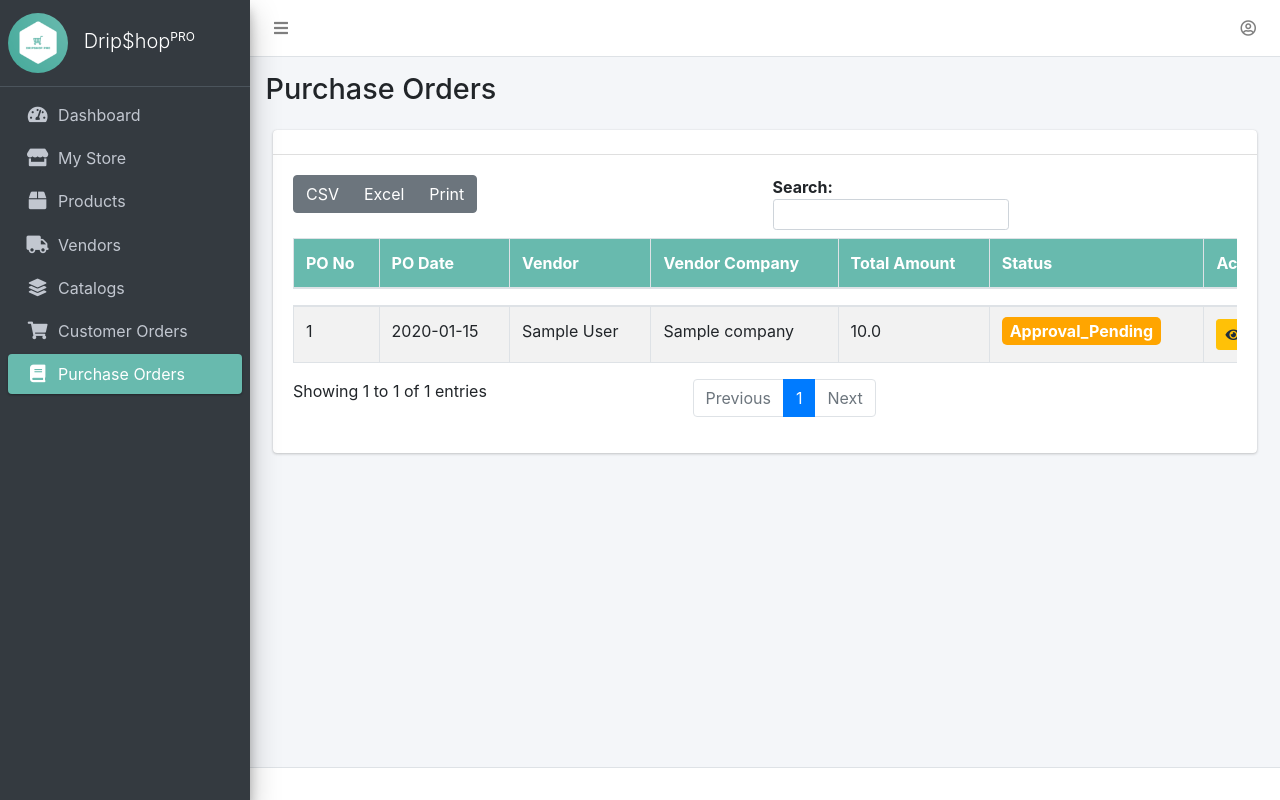
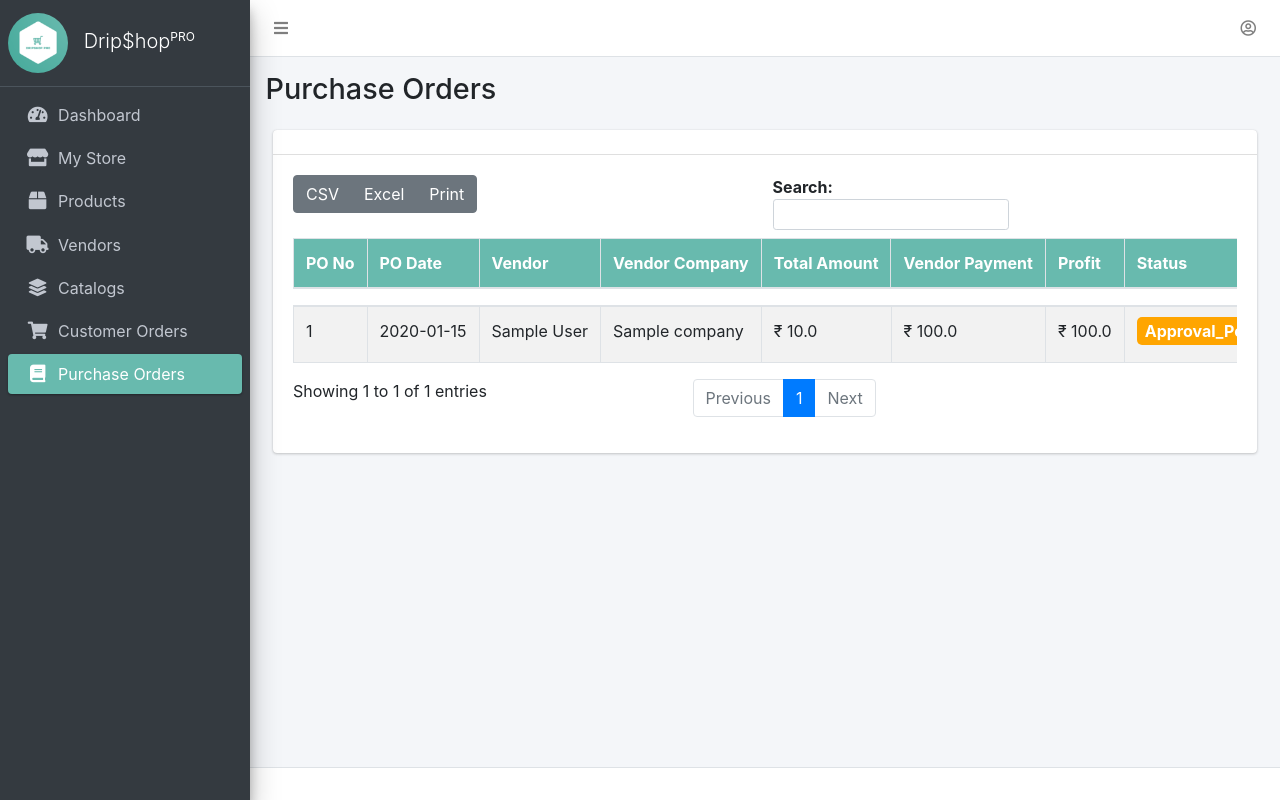
Before and after one commit to manjot-baj/DropShippingManagement, a Django app: page /billing/merchant_purchase_order_list/ in a window 1280 px wide. Run offline with Django 5.2, Linux system fonts and the light colour scheme; a user stored in the database is signed in; tables that the repository leaves empty hold one stand-in row (values such as "Sample post"); lists and menus that the app fills with data are empty; some libraries are stand-ins or nearby versions.

Commit message:
DSM-24 fix

```diff
--- a/DripShopPro/apps/billing/urls.py
+++ b/DripShopPro/apps/billing/urls.py
@@ -1,5 +1,9 @@
 from django.urls import path
-from billing.views import CreatePurchaseOrderView, MerchantPurchaseOrderListView
+from billing.views import (
+    CreatePurchaseOrderView,
+    MerchantPurchaseOrderListView,
+    MerchantPODetailView,
+)
 
 urlpatterns = [
     path(
@@ -12,4 +16,9 @@ urlpatterns = [
         MerchantPurchaseOrderListView.as_view(),
         name="merchant_purchase_order_list",
     ),
+    path(
+        "merchant_po_detail/<int:po_id>/",
+        MerchantPODetailView.as_view(),
+        name="merchant_po_detail",
+    ),
 ]
--- a/DripShopPro/apps/billing/views.py
+++ b/DripShopPro/apps/billing/views.py
@@ -6,7 +6,7 @@ from store.Utils.middlewares import StoreRequiredMixin
 from django.views import View
 from django.contrib import messages
 from order.models import OrderItem
-from common.functions import PO_STATUS_COLORS
+from common.functions import PO_STATUS_COLORS, ORDER_STATUS_COLORS
 from billing.models import PurchaseOrderInvoice
 
 logger = logging.getLogger("error_log")
@@ -53,11 +53,17 @@ class MerchantPurchaseOrderListView(RoleRequiredMixin, StoreRequiredMixin, View)
             po_list = []
             for each in purchase_order_list:
                 order_item = each.order_item
-                total_amount = float(order_item.total_amount)
                 vendor_name = (
                     order_item.merchant.first_name + " " + order_item.merchant.last_name
                 )
                 vendor_company_name = order_item.product.inventory.company.name
+                total_amount = float(order_item.total_amount)
+                merchant_profit_amount = order_item.merchant_margin_price * int(
+                    order_item.quantity
+                )
+                vendor_payment_amount = order_item.vendor_price * int(
+                    order_item.quantity
+                )
                 po_list.append(
                     {
                         "po_id": each.pk,
@@ -65,9 +71,13 @@ class MerchantPurchaseOrderListView(RoleRequiredMixin, StoreRequiredMixin, View)
                         "po_no": order_item.tracking_id,
                         "vendor_name": vendor_name,
                         "vendor_company_name": vendor_company_name,
-                        "total_amount": total_amount,
+                        "vendor_payment_amount": float(vendor_payment_amount),
+                        "merchant_profit_amount": float(merchant_profit_amount),
+                        "total_amount": float(total_amount),
                         "status": each.status,
                         "status_color": PO_STATUS_COLORS[each.status],
+                        "order_status": order_item.status,
+                        "order_status_color": ORDER_STATUS_COLORS[order_item.status],
                     }
                 )
 
@@ -88,3 +98,139 @@ class MerchantPurchaseOrderListView(RoleRequiredMixin, StoreRequiredMixin, View)
                 {"message": "Error while listing PO."},
                 status=500,
             )
+
+
+class MerchantPODetailView(RoleRequiredMixin, StoreRequiredMixin, View):
+    required_role = "Merchant"
+
+    def get(self, request, po_id, *args, **kwargs):
+        try:
+            po = PurchaseOrderInvoice.objects.get(pk=po_id)
+            order_item = po.order_item
+            total_amount = float(order_item.total_amount)
+            merchant_profit_amount = order_item.merchant_margin_price * int(
+                order_item.quantity
+            )
+            vendor_payment_amount = order_item.vendor_price * int(order_item.quantity)
+
+            customer_name = (
+                order_item.parent.owner.first_name
+                + " "
+                + order_item.parent.owner.last_name
+            )
+            customer_address = order_item.parent.address
+            customer_city = order_item.parent.city
+            customer_state = order_item.parent.state
+            customer_postal_code = order_item.parent.postal_code
+            customer_country = order_item.parent.country
+            customer_mobile_no = order_item.parent.owner.mobile_no
+            customer_email = order_item.parent.owner.email_id
+
+            merchant_name = (
+                order_item.merchant.first_name + " " + order_item.merchant.last_name
+            )
+            merchant_store_name = order_item.product.store.name
+            merchant_address = order_item.product.store.address
+            merchant_city = order_item.product.store.city
+            merchant_state = order_item.product.store.state
+            merchant_postal_code = order_item.product.store.postal_code
+            merchant_country = order_item.product.store.country
+            merchant_mobile_no = order_item.product.store.owner.mobile_no
+            merchant_email = order_item.product.store.owner.email_id
+
+            vendor_name = (
+                order_item.merchant.first_name + " " + order_item.merchant.last_name
+            )
+            vendor_company_name = order_item.product.inventory.company.name
+            vendor_address = order_item.product.inventory.company.address
+            vendor_city = order_item.product.inventory.company.city
+            vendor_state = order_item.product.inventory.company.state
+            vendor_postal_code = order_item.product.inventory.company.postal_code
+            vendor_country = order_item.product.inventory.company.country
+            vendor_mobile_no = order_item.product.inventory.company.owner.mobile_no
+            vendor_email = order_item.product.inventory.company.owner.email_id
+
+            order_detail_data = {
+                "order_item_id": order_item.pk,
+                "tracking_id": order_item.tracking_id,
+                "order_date": str(order_item.parent.created_at.date()),
+                "product": order_item.product.inventory.product.name,
+                "product_description": order_item.product.inventory.product.description,
+                "vendor_price": order_item.vendor_price,
+                "margin": order_item.merchant_margin,
+                "store_price": order_item.store_price,
+                "quantity": int(order_item.quantity),
+                "total_amount": total_amount,
+                "merchant_profit_amount": float(merchant_profit_amount),
+                "vendor_payment_amount": float(vendor_payment_amount),
+                "status": order_item.status,
+                "status_color": ORDER_STATUS_COLORS[order_item.status],
+                "customer_name": customer_name,
+                "customer_address": customer_address,
+                "customer_city": customer_city,
+                "customer_state": customer_state,
+                "customer_postal_code": customer_postal_code,
+                "customer_country": customer_country,
+                "customer_mobile_no": customer_mobile_no,
+                "customer_email": customer_email,
+                "merchant_name": merchant_name,
+                "merchant_store_name": merchant_store_name,
+                "merchant_address": merchant_address,
+                "merchant_city": merchant_city,
+                "merchant_state": merchant_state,
+                "merchant_postal_code": merchant_postal_code,
+                "merchant_country": merchant_country,
+                "merchant_mobile_no": merchant_mobile_no,
+                "merchant_email": merchant_email,
+                "vendor_name": vendor_name,
+                "vendor_company_name": vendor_company_name,
+                "vendor_address": vendor_address,
+                "vendor_city": vendor_city,
+                "vendor_state": vendor_state,
+                "vendor_postal_code": vendor_postal_code,
+                "vendor_country": vendor_country,
+                "vendor_mobile_no": vendor_mobile_no,
+                "vendor_email": vendor_email,
+                "is_po_created": PurchaseOrderInvoice.objects.filter(
+                    order_item=order_item
+                ).exists(),
+                # "confirmed_date": (
+                #     str(order_item.confirmed_date.date())
+                #     if order_item.confirmed_date
+                #     else None
+                # ),
+                # "shipping_date": (
+                #     str(order_item.shipping_date.date())
+                #     if order_item.shipping_date
+                #     else None
+                # ),
+                # "arrival_date": (
+                #     str(order_item.arrival_date.date())
+                #     if order_item.arrival_date
+                #     else None
+                # ),
+                # "delivery_date": (
+                #     str(order_item.delivery_date.date())
+                #     if order_item.delivery_date
+                #     else None
+                # ),
+                "po_status": po.status,
+                "po_status_color": PO_STATUS_COLORS[po.status],
+            }
+            return render(
+                request,
+                "merchant/billing/purchase_order_detail.html",
+                {
+                    "data": order_detail_data,
+                },
+            )
+
+        except Exception:
+            logger.error(traceback.format_exc())
+            messages.error(request, "Error fetching Po details.")
+            return render(
+                request,
+                "merchant/error.html",
+                {"message": "Error fetching Po details."},
+                status=500,
+            )
--- a/DripShopPro/templates/merchant/billing/purchase_order_list.html
+++ b/DripShopPro/templates/merchant/billing/purchase_order_list.html
@@ -29,7 +29,10 @@
                                         <th>Vendor</th>
                                         <th>Vendor Company</th>
                                         <th>Total Amount</th>
+                                        <th>Vendor Payment</th>
+                                        <th>Profit</th>
                                         <th>Status</th>
+                                        <th>Order Status</th>
                                         <th>Action</th>
 
                                     </tr>
@@ -41,16 +44,25 @@
                                         <td>{{ each.po_date }}</td>
                                         <td>{{ each.vendor_name }}</td>
                                         <td>{{ each.vendor_company_name }}</td>
-                                        <td>{{ each.total_amount }}</td>
+                                        <td>₹ {{ each.total_amount }}</td>
+                                        <td>₹ {{ each.vendor_payment_amount }}</td>
+                                        <td>₹ {{ each.merchant_profit_amount }}</td>
                                         <td>
                                             <span
                                                 style="background-color: {{ each.status_color }}; color: white; padding: 4px 8px; border-radius: 5px; font-weight: bold;">
                                                 {{ each.status }}
                                             </span>
                                         </td>
+                                        <td>
+                                            <span
+                                                style="background-color: {{ each.order_status_color }}; color: white; padding: 4px 8px; border-radius: 5px; font-weight: bold;">
+                                                {{ each.order_status }}
+                                            </span>
+                                        </td>
 
                                         <td>
-                                            <a href="#" class="btn btn-warning btn-sm">
+                                            <a href="{% url 'merchant_po_detail' each.po_id %}"
+                                                class="btn btn-warning btn-sm">
                                                 <i class="fas fa-eye"></i>
                                             </a>
                                         </td>
--- a/DripShopPro/templates/merchant/store/store_product_list.html
+++ b/DripShopPro/templates/merchant/store/store_product_list.html
@@ -46,7 +46,7 @@
                                         <td>{{ product.name }}</td>
                                         <td>{{ product.category }}</td>
                                         <td>{{ product.stock }}</td>
-                                        <td>{{ product.cost_price }}</td>
+                                        <td>₹ {{ product.cost_price }}</td>
                                         <td>{{ product.margin }}</td>
                                         <td>{{ product.margin_price }}</td>
                                         <td>{{ product.selling_price }}</td>
```
Also changed, not shown: DripShopPro/templates/merchant/billing/purchase_order_detail.html (added, +134 -0 lines), 1 other file.
